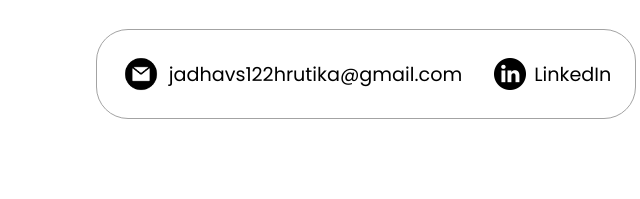
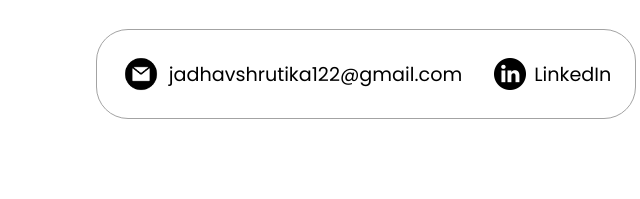
Before and after one commit to Shrutikajad/Portfolio, a plain HTML site: page index.html in a window 1280 px wide. Shown: the part 3209-3408 px from the top of the page, 274-914 px from the left. Drawn offline with Linux system fonts and the light colour scheme.

Commit message:
add changes

```diff
--- a/index.html
+++ b/index.html
@@ -249,7 +249,7 @@
     <div class="contact-info-upper-container">
       <div class="contact-info-container">
         <img src="./assets/email.png" alt="Email icon" class="icon contact-icon email-icon" />
-        <p><a href="mailto:examplemail@gmail.com">jadhavs122hrutika@gmail.com</a></p>
+        <p><a href="mailto:examplemail@gmail.com">jadhavshrutika122@gmail.com</a></p>
       </div>
       <div class="contact-info-container">
         <img src="./assets/linkedin.png" alt="LinkedIn icon" class="icon contact-icon" />
```
